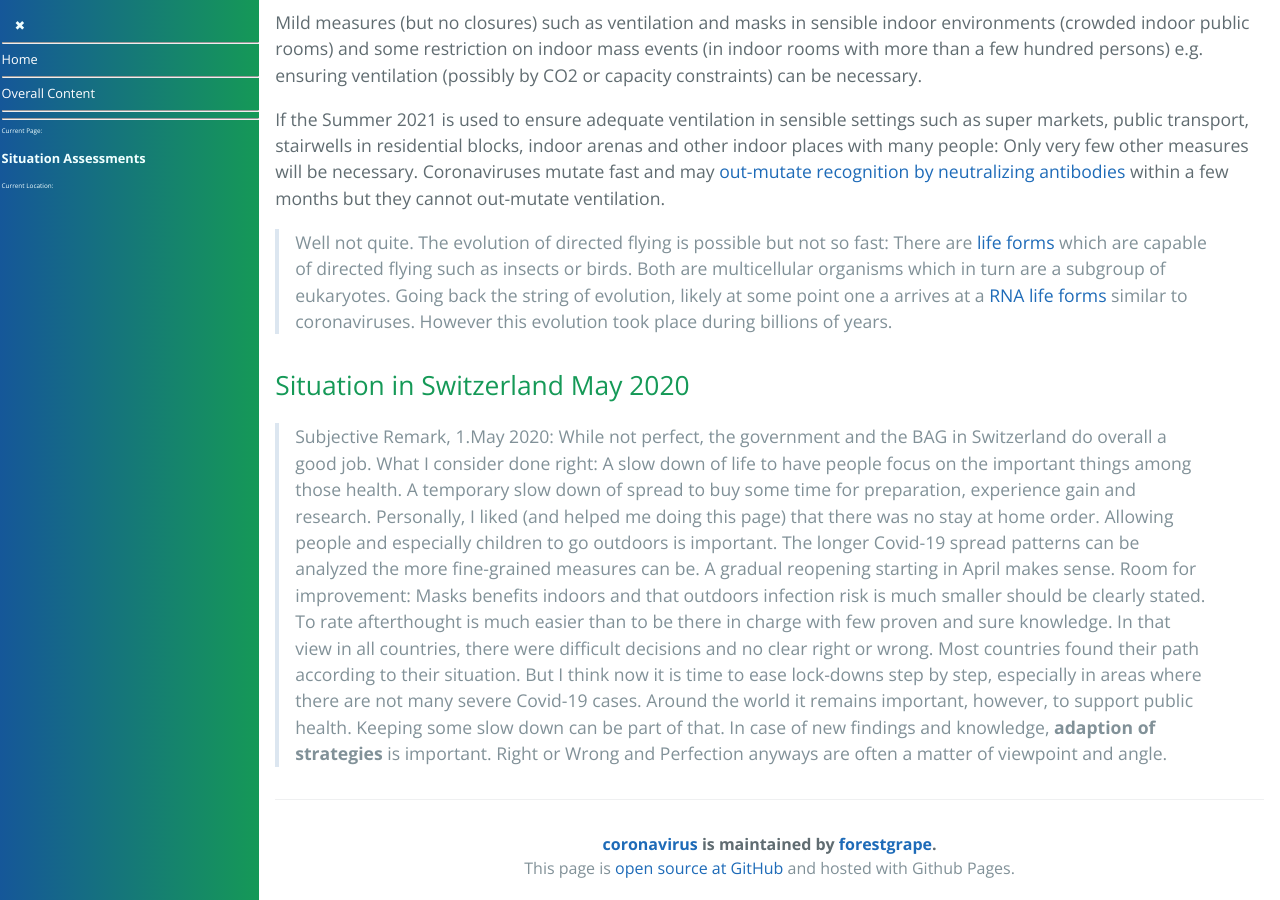
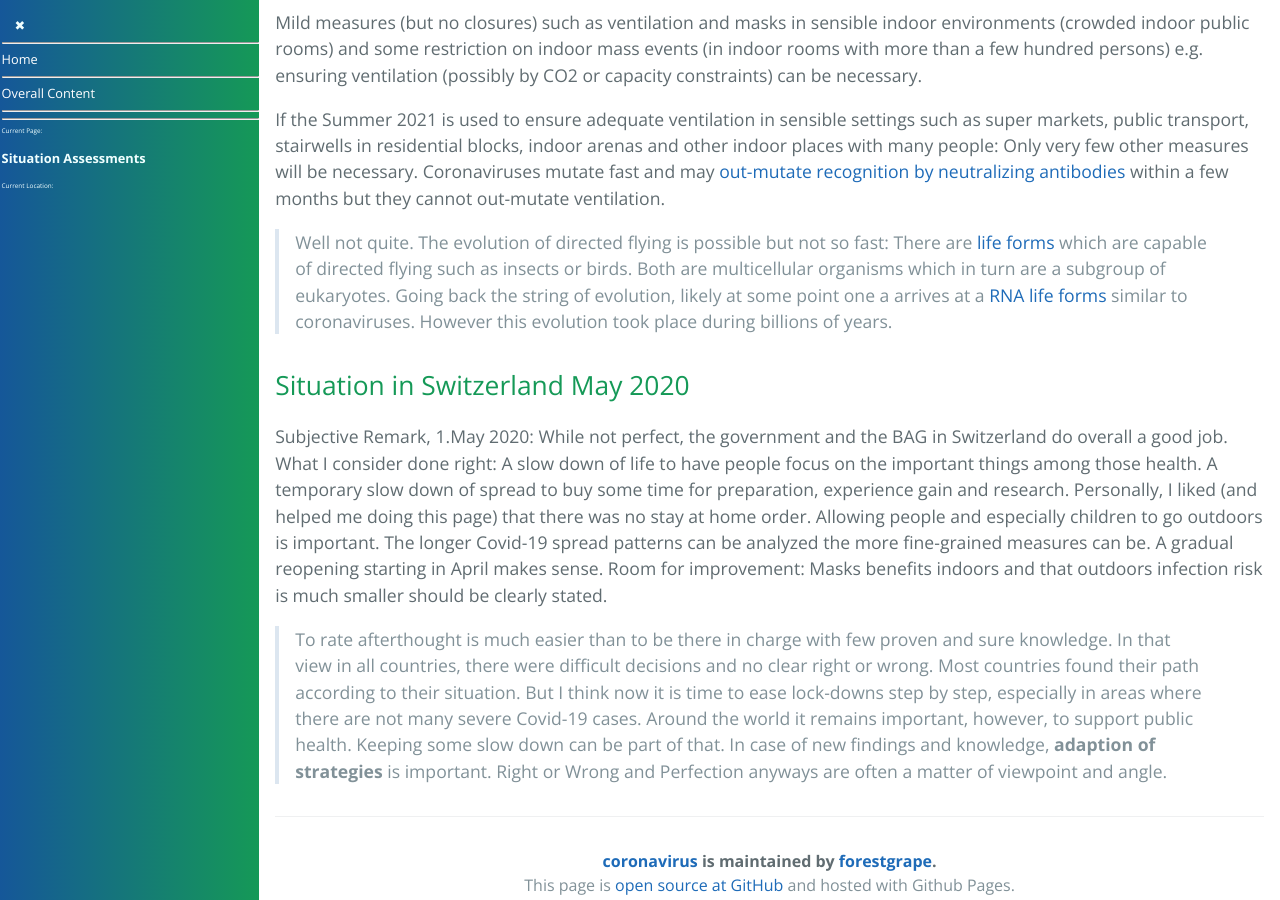
Before and after one commit to forestgrape/coronavirus, a Jekyll site: the page built from 1_introduction/situation_assessments.md, in a window 1280 px wide and 900 px high, scrolled down 869 px. Built offline with Jekyll 4.4.1, drawn with Linux system fonts in a browser that asks for light colours; our own code applies the rules of GitHub Pages for plain Markdown files.

Commit message:
formatting

```diff
--- a/1_introduction/situation_assessments.md
+++ b/1_introduction/situation_assessments.md
@@ -1,3 +1,4 @@
+
 # Situation Assessments
 The page contains subjective situation assessments and remarks.
 
@@ -10,12 +11,14 @@ The page contains subjective situation assessments and remarks.
 
 
 ## Situation Assessment June 2021
+
 > (originally published in controlling.md in the Risk Management section)
 
 The transmission pathways are clear and suitable tools for prevention are known and available: Aerosol transmission in dry indoor air is especially risky to cause severe Covid, so that's to prevent. Ventilation and masks help to reduce transmissions and severe disease can be prevented by well prepared immune systems. The immune system can be prepared by healthy lifestyles and possibly combined with vaccination (especially for risk groups). Additionally treatment options and the general knowledge advances fast, thanks to world wide research efforts.
 
 
 ## Looking Ahead May 2021
+
 > (originally published 23. May 2021 in controlling.md in the Risk Management section)
 
 #### Southern Hemisphere
@@ -30,7 +33,8 @@ If the Summer 2021 is used to ensure adequate ventilation in sensible settings s
 
 
 ## Situation in Switzerland May 2020
-> Subjective Remark, 1.May 2020: While not perfect, the government and the BAG in Switzerland do overall a good job. What I consider done right: A slow down of life to have people focus on the important things among those health. A temporary slow down of spread to buy some time for preparation, experience gain and research. Personally, I liked (and helped me doing this page) that there was no stay at home order. Allowing people and especially children to go outdoors is important. The longer Covid-19 spread patterns can be analyzed the more fine-grained measures can be. A gradual reopening starting in April makes sense.
+Subjective Remark, 1.May 2020: While not perfect, the government and the BAG in Switzerland do overall a good job. What I consider done right: A slow down of life to have people focus on the important things among those health. A temporary slow down of spread to buy some time for preparation, experience gain and research. Personally, I liked (and helped me doing this page) that there was no stay at home order. Allowing people and especially children to go outdoors is important. The longer Covid-19 spread patterns can be analyzed the more fine-grained measures can be. A gradual reopening starting in April makes sense.
 Room for improvement: Masks benefits indoors and that outdoors infection risk is much smaller should be clearly stated.
+
 > To rate afterthought is much easier than to be there in charge with few proven and sure knowledge. In that view in all countries, there were difficult decisions and no clear right or wrong. Most countries found their path according to their situation. But I think now it is time to ease lock-downs step by step, especially in areas where there are not many severe Covid-19 cases. Around the world it remains important, however, to support public health. Keeping some slow down can be part of that. In case of new findings and knowledge, **adaption of strategies** is important.
 Right or Wrong and Perfection anyways are often a matter of viewpoint and angle.
```
